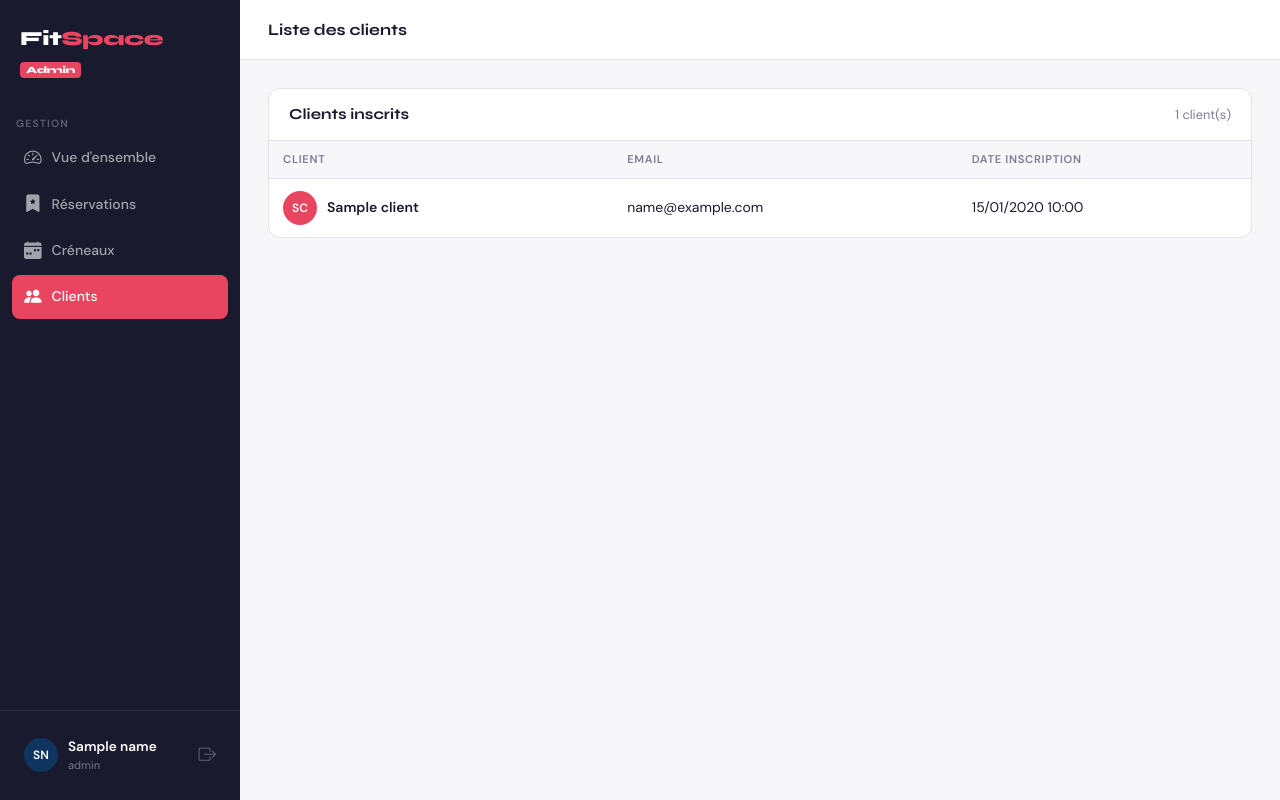
After one commit to BrandyAllan/sport, a CodeIgniter 4 app: the page made by app/Views/admin/liste-client.php in a window 1280 px wide. The commit adds this page. Run offline with PHP 8.4 and a stand-in for CodeIgniter, Linux system fonts and the light colour scheme; the template is opened without the code that fills it: most values are stand-ins (such as "Sample title", 1, 10 or a date in 2020); some libraries are stand-ins or nearby versions.

Commit message:
liste client

```diff
--- a/app/Config/Routes.php
+++ b/app/Config/Routes.php
@@ -29,3 +29,5 @@ $routes->get('/refuser/(:num)', 'Reservation::refuser/$1');
 $routes->get('/annuler/(:num)', 'Reservation::annuler/$1');
 
 $routes->get('/reservation', 'Reservation::reservation');
+
+$routes->get('/liste-client', 'Dashboard::clients');
--- a/app/Controllers/Creneau.php
+++ b/app/Controllers/Creneau.php
@@ -140,6 +140,7 @@ class Creneau extends BaseController
             return redirect()->to('/login');
         }
 
+        $name = session()->get('user_name');
         $db = \Config\Database::connect();
 
         $creneau = $db->table('creneaux')
@@ -160,6 +161,7 @@ class Creneau extends BaseController
         return view('admin/edit_creneau', [
             'creneau'    => $creneau,
             'ressources' => $ressources,
+            'name' => $name,
         ]);
     }
 
--- a/app/Views/admin/dashboard.php
+++ b/app/Views/admin/dashboard.php
@@ -40,7 +40,7 @@
           </a>
         </li>
         <li><a href="/creneau"><i class="bi bi-calendar-week-fill"></i> Créneaux</a></li>
-        <li><a href="#page-admin-clients"><i class="bi bi-people-fill"></i> Clients</a></li>
+        <li><a href="/liste-client"><i class="bi bi-people-fill"></i> Clients</a></li>
       </ul>
       <div class="sidebar-footer">
         <div class="sidebar-user">
--- /dev/null
+++ b/app/Views/admin/liste-client.php
@@ -0,0 +1,148 @@
+<?= $this->extend('layouts/main') ?>
+
+<?= $this->section('content') ?>
+
+<div class="app-wrapper">
+
+    <aside class="sidebar">
+        <div class="sidebar-logo">
+            Fit<span>Space</span>
+            <span style="font-size:0.6rem; background:var(--accent); color:#fff; padding:2px 6px; border-radius:4px; vertical-align:middle;">
+                Admin
+            </span>
+        </div>
+        <div class="sidebar-section">
+            Gestion
+        </div>
+        <ul class="sidebar-nav">
+            <li>
+                <a href="/dashboard">
+                    <i class="bi bi-speedometer2"></i>
+                    Vue d'ensemble
+                </a>
+            </li>
+            <li>
+                <a href="/reservation">
+                    <i class="bi bi-bookmark-star-fill"></i>
+                    Réservations
+                </a>
+            </li>
+            <li>
+                <a href="/creneau">
+                    <i class="bi bi-calendar-week-fill"></i>
+                    Créneaux
+                </a>
+            </li>
+            <li>
+                <a href="/liste-client" class="active">
+                    <i class="bi bi-people-fill"></i>
+                    Clients
+                </a>
+            </li>
+        </ul>
+        <div class="sidebar-footer">
+            <div class="sidebar-user">
+                <?php
+                    $mots = explode(' ', trim($name));
+                    $initiales = mb_substr($mots[0], 0, 1);
+                    if (count($mots) > 1) {
+                        $initiales .= mb_substr($mots[1], 0, 1);
+                    }
+                    $initiales = mb_strtoupper($initiales);
+                ?>
+                <div class="avatar" style="background:#0f3460;">
+                    <?= $initiales ?>
+                </div>
+                <div class="user-info">
+                    <div class="name">
+                        <?= $name ?>
+                    </div>
+                    <div class="role">
+                        <?= $role ?>
+                    </div>
+                </div>
+                <a href="/logout"
+                   style="margin-left:auto; color:rgba(255,255,255,0.3); font-size:1.1rem;">
+                    <i class="bi bi-box-arrow-right"></i>
+                </a>
+            </div>
+        </div>
+    </aside>
+    <div class="main-content">
+        <div class="topbar">
+            <span class="topbar-title">
+                Liste des clients
+            </span>
+        </div>
+        <div class="page-content">
+            <?php if(session()->getFlashdata('success')): ?>
+                <div class="flash-message flash-success">
+                    <i class="bi bi-check-circle-fill"></i>
+                    <?= session()->getFlashdata('success') ?>
+                </div>
+            <?php endif; ?>
+            <?php if(session()->getFlashdata('error')): ?>
+                <div class="flash-message flash-error">
+                    <i class="bi bi-exclamation-circle-fill"></i>
+                    <?= session()->getFlashdata('error') ?>
+                </div>
+            <?php endif; ?>
+            <div class="data-card">
+                <div class="data-card-header">
+                    <h3>
+                        Clients inscrits
+                    </h3>
+                    <span style="font-size:0.8rem; color:var(--muted);">
+                        <?= count($clients) ?> client(s)
+                    </span>
+                </div>
+                <table class="table-custom">
+                    <thead>
+                        <tr>
+                            <th>Client</th>
+                            <th>Email</th>
+                            <th>Date inscription</th>
+                        </tr>
+                    </thead>
+                    <tbody>
+                        <?php foreach($clients as $client): ?>
+                            <tr>
+                                <td>
+                                    <div style="display:flex; align-items:center;gap:10px;">
+                                        <?php
+                                            $mots = explode(' ', trim($client['nom']));
+                                            $initiales = mb_substr($mots[0], 0, 1);
+
+                                            if(count($mots) > 1) {
+                                                $initiales .= mb_substr($mots[1], 0, 1);
+                                            }
+
+                                            $initiales = mb_strtoupper($initiales);
+                                        ?>
+                                        <div class="avatar">
+                                            <?= $initiales ?>
+                                        </div>
+                                        <div class="td-name">
+                                            <?= esc($client['nom']) ?>
+                                        </div>
+                                    </div>
+                                </td>
+                                <td class="td-muted">
+                                    <?= esc($client['email']) ?>
+                                </td>
+                                <td class="td-muted">
+                                    <?= date(
+                                        'd/m/Y H:i',
+                                        strtotime($client['created_at'])
+                                    ) ?>
+                                </td>
+                            </tr>
+                        <?php endforeach; ?>
+                    </tbody>
+                </table>
+            </div>
+        </div>
+    </div>
+</div>
+
+<?= $this->endSection() ?>
--- a/app/Views/admin/reservations.php
+++ b/app/Views/admin/reservations.php
@@ -9,7 +9,7 @@
         <li><a href="/dashboard"><i class="bi bi-speedometer2"></i> Vue d'ensemble</a></li>
         <li><a href="/reservation" class="active"><i class="bi bi-bookmark-star-fill"></i> Réservations</a></li>
         <li><a href="/creneau"><i class="bi bi-calendar-week-fill"></i> Créneaux</a></li>
-        <li><a href="#"><i class="bi bi-people-fill"></i> Clients</a></li>
+        <li><a href="/liste-client"><i class="bi bi-people-fill"></i> Clients</a></li>
       </ul>
       <div class="sidebar-footer">
         <div class="sidebar-user">
```
Also changed, not shown: app/Controllers/Dashboard.php (+38 -0 lines), app/Views/admin/creneaux.php (+11 -3 lines), app/Views/admin/edit_creneau.php (+14 -6 lines).
